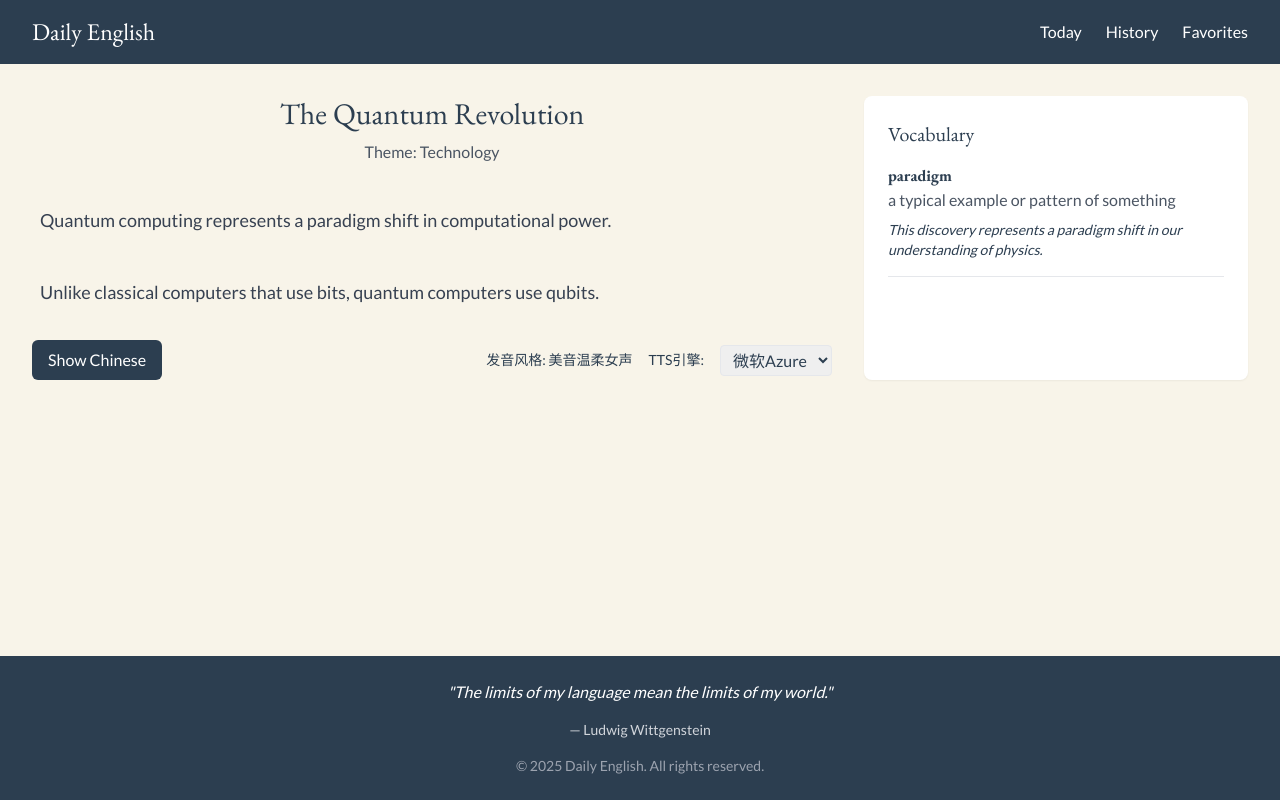
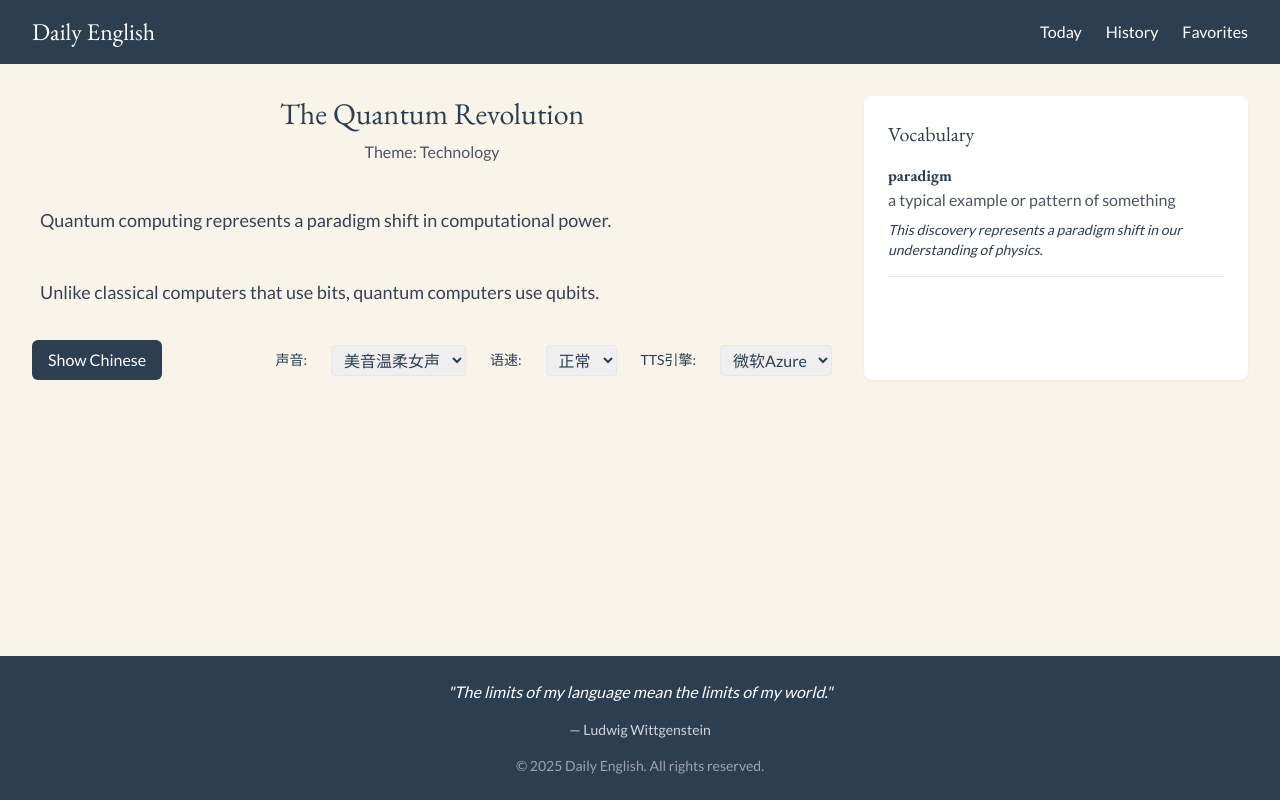
Before and after one commit to startfromit/ai_english_learning, a Next.js app: page / in a window 1280 px wide. Built offline with nearby package versions, Linux system fonts and the light colour scheme.

Commit message:
azure tts 发音修复

```diff
--- a/src/app/components/ArticlePanel.tsx
+++ b/src/app/components/ArticlePanel.tsx
@@ -19,17 +19,36 @@ interface Article {
   }[]
 }
 
-// 只保留美音温柔女声
-const VOICE = { label: '美音温柔女声', value: 'en-US-CoraMultilingualNeural' }
+// 支持两个声音
+const VOICES = [
+  { label: '美音温柔女声', value: 'en-US-CoraMultilingualNeural' },
+  { label: '美音温柔男声', value: 'en-US-AndrewMultilingualNeural' },
+]
+
+const SPEEDS = [
+  { label: '慢', value: 'slow' },
+  { label: '正常', value: 'normal' },
+  { label: '快', value: 'fast' },
+]
 
 const ENGINES: { label: string; value: TTSEngine }[] = [
   { label: '微软Azure', value: 'azure' },
   { label: 'TTSMaker', value: 'ttsmaker' },
 ]
 
+function getAzureSsml(text: string, voice: string, speed: string) {
+  let rate = '0%';
+  if (speed === 'slow') rate = '-25%';
+  else if (speed === 'fast') rate = '+25%';
+  // Azure SSML 语速
+  return `<speak version='1.0' xml:lang='en-US'><voice name='${voice}'><prosody rate='${rate}'>${text}</prosody></voice></speak>`;
+}
+
 export default function ArticlePanel() {
   const [showChinese, setShowChinese] = useState(false)
   const [engine, setEngine] = useState<TTSEngine>('azure')
+  const [currentVoice, setCurrentVoice] = useState(VOICES[0].value)
+  const [currentSpeed, setCurrentSpeed] = useState(SPEEDS[1].value)
   const [loadingIndex, setLoadingIndex] = useState<number | null>(null)
   const audioCache = useRef<Map<string, string>>(new Map())
   const audioRef = useRef<HTMLAudioElement | null>(null)
@@ -59,10 +78,18 @@ export default function ArticlePanel() {
 
   const handleSpeak = async (text: string, idx: number) => {
     setLoadingIndex(idx)
-    let url = audioCache.current.get(text + VOICE.value + engine)
+    const cacheKey = text + currentVoice + engine + currentSpeed
+    let url = audioCache.current.get(cacheKey)
     if (!url) {
-      url = await getTTSUrl({ text, voice: VOICE.value, engine })
-      if (url) audioCache.current.set(text + VOICE.value + engine, url)
+      let ttsText = text
+      let voice = currentVoice
+      let extra: any = {}
+      if (engine === 'azure') {
+        ttsText = getAzureSsml(text, currentVoice, currentSpeed)
+        extra.ssml = true
+      }
+      url = await getTTSUrl({ text: ttsText, voice, engine, ...extra })
+      if (url) audioCache.current.set(cacheKey, url)
     }
     setLoadingIndex(null)
     if (url && audioRef.current) {
@@ -100,15 +127,34 @@ export default function ArticlePanel() {
           ))}
         </div>
 
-        <div className="flex items-center justify-between mt-8">
+        <div className="flex items-center justify-between mt-8 flex-wrap gap-2">
           <button
             className="btn btn-primary"
             onClick={() => setShowChinese(!showChinese)}
           >
             {showChinese ? 'Hide Chinese' : 'Show Chinese'}
           </button>
-          <div className="flex items-center space-x-4">
-            <span className="text-sm">发音风格: {VOICE.label}</span>
+          <div className="flex items-center space-x-4 flex-wrap gap-2">
+            <label className="text-sm">声音:</label>
+            <select
+              value={currentVoice}
+              onChange={e => setCurrentVoice(e.target.value)}
+              className="border rounded px-2 py-1"
+            >
+              {VOICES.map(v => (
+                <option key={v.value} value={v.value}>{v.label}</option>
+              ))}
+            </select>
+            <label className="text-sm">语速:</label>
+            <select
+              value={currentSpeed}
+              onChange={e => setCurrentSpeed(e.target.value)}
+              className="border rounded px-2 py-1"
+            >
+              {SPEEDS.map(s => (
+                <option key={s.value} value={s.value}>{s.label}</option>
+              ))}
+            </select>
             <label className="text-sm ml-4">TTS引擎:</label>
             <select
               value={engine}
--- a/src/pages/api/azure-tts.ts
+++ b/src/pages/api/azure-tts.ts
@@ -1,7 +1,7 @@
 import type { NextApiRequest, NextApiResponse } from 'next';
 
 export default async function handler(req: NextApiRequest, res: NextApiResponse) {
-  const { text, voice } = req.body;
+  const { text, voice, ssml } = req.body;
   const subscriptionKey = process.env.AZURE_TTS_KEY!;
   const region = process.env.AZURE_TTS_REGION!;
 
@@ -20,15 +20,14 @@ export default async function handler(req: NextApiRequest, res: NextApiResponse)
 
   try {
     const result = await new Promise<any>((resolve, reject) => {
-      synthesizer.speakTextAsync(
-        text,
-        (result: any) => {
-          resolve(result);
-        },
-        (error: any) => {
-          reject(error);
-        }
-      );
+      const callback = (result: any) => resolve(result);
+      const errorCallback = (error: any) => reject(error);
+
+      if (ssml || (typeof text === 'string' && text.trim().startsWith('<speak'))) {
+        synthesizer.speakSsmlAsync(text, callback, errorCallback);
+      } else {
+        synthesizer.speakTextAsync(text, callback, errorCallback);
+      }
     });
 
     if (result.reason === sdk.ResultReason.SynthesizingAudioCompleted) {
```
